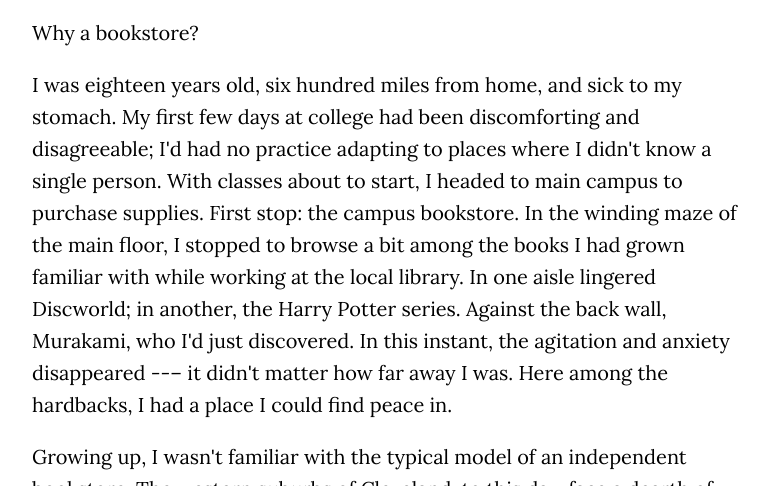
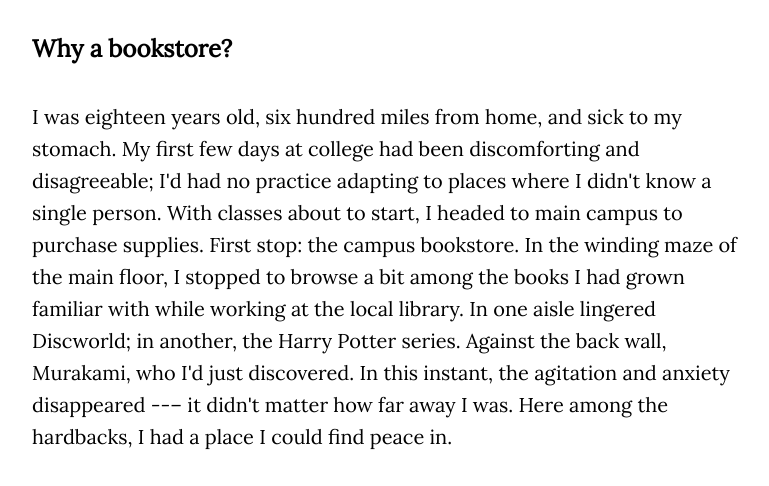
Before and after one commit to danbrewster-storewebsite/prologue-bookshop.github.io, a plain HTML site: page one.html in a window 1280 px wide. Shown: the part 235-721 px from the top of the page, without its empty margins (254-1023 px from the left). Drawn offline with Linux system fonts and the light colour scheme.

Commit message:
One more style update

```diff
--- a/one.html
+++ b/one.html
@@ -3,7 +3,8 @@
 <link href="https://fonts.googleapis.com/css?family=Lora" rel="stylesheet">
 <style>
 p:first-child { margin-top: 200px; }
-p { font-family: 'Lora', serif; font-size: 20px; line-height: 32px; margin-right: 22%; margin-left: 22%; }
+p, h2 { font-family: 'Lora', serif; font-size: 20px; line-height: 32px; margin-right: 22%; margin-left: 22%; margin-bottom: 36px; }
+h2 { font-size: 24px; }
 </style>
 <title>ONE</title>
 </head>
@@ -11,9 +12,9 @@ p { font-family: 'Lora', serif; font-size: 20px; line-height: 32px; margin-right
 
 <p><b>ONE</b></p>
 
-<p>
+<h2>
 Why a bookstore?
-</p>
+</h2>
 
 <p>
 I was eighteen years old, six hundred miles from home, and sick to my stomach. My first few days at college had been discomforting and disagreeable; I'd had no practice adapting to places where I didn't know a single person. With classes about to start, I headed to main campus to purchase supplies. First stop: the campus bookstore. In the winding maze of the main floor, I stopped to browse a bit among the books I had grown familiar with while working at the local library. In one aisle lingered Discworld; in another, the Harry Potter series. Against the back wall, Murakami, who I'd just discovered. In this instant, the agitation and anxiety disappeared --– it didn't matter how far away I was. Here among the hardbacks, I had a place I could find peace in.
```
